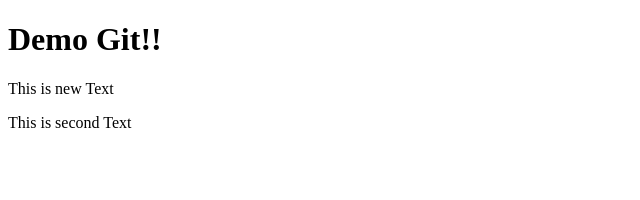
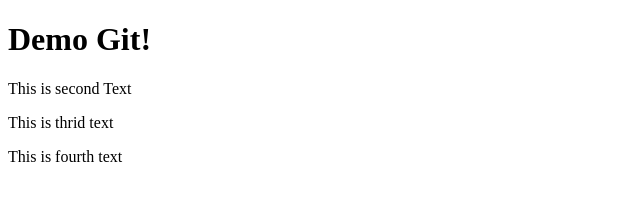
Before and after one commit to Peeraphon1/6530300945, a plain HTML site: page index.html in a window 1280 px wide. Shown: the whole page, without its empty margins (0-640 px from the left). Drawn offline with Linux system fonts and the light colour scheme.

Commit message:
add 4th text

```diff
--- a/index.html
+++ b/index.html
@@ -2,8 +2,9 @@
 <html lang="th">
 <head><tiltle></tiltle></head>
 <body>
-    <h1>Demo Git!!</h1>
-    <p>This is new Text</p>
+    <h1>Demo Git!</h1>
     <p>This is second Text</p>
+    <p>This is thrid text</p>
+    <p>This is fourth text</p>
 </body>
 </html>
```
